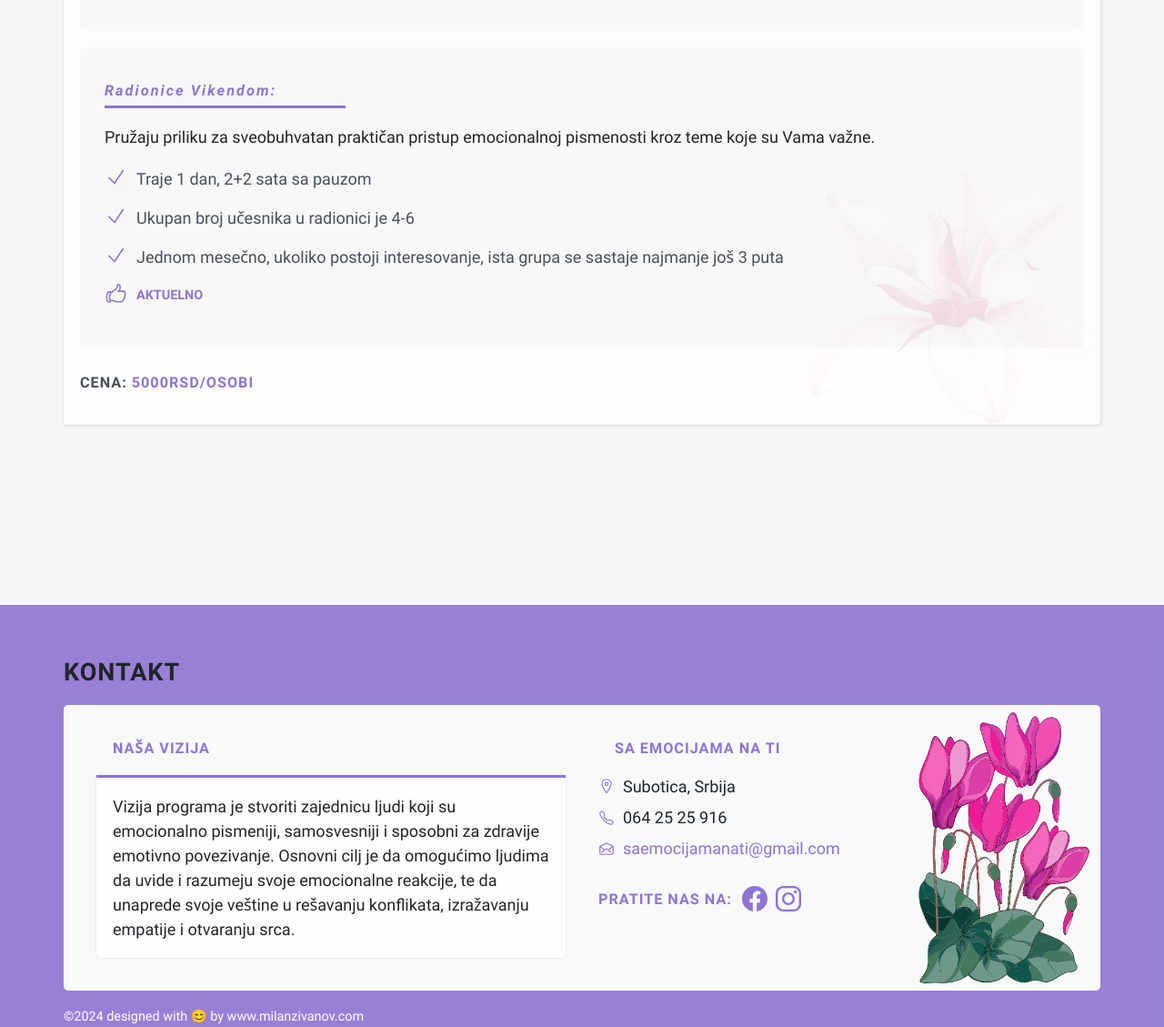
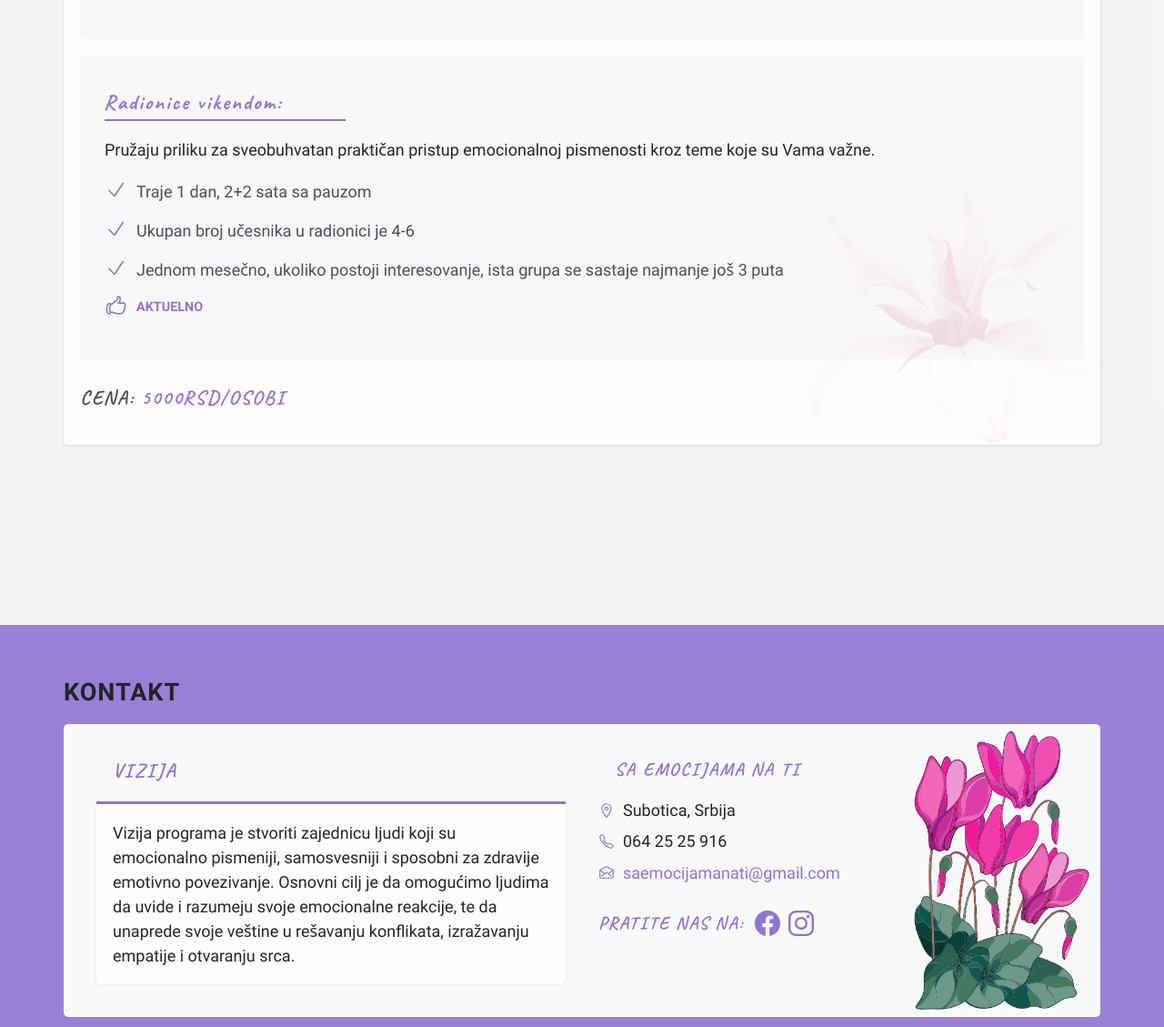
Before and after one commit to milanzivanov/saEmocijamaNaTi, a website built with Vite: page index.html in a window 1280 px wide. Shown: the part 2858-3987 px from the top of the page at 91% size. Built offline with nearby package versions, Linux system fonts and the light colour scheme.

Commit message:
updating code

```diff
--- a/index.html
+++ b/index.html
@@ -520,7 +520,7 @@
       <div class="wrapper contact__container">
         <div class="contact__item">
           <h5 class="h5-heading h5-heading--footer h5-heading--contact-color">
-            naša vizija
+            vizija
           </h5>
           <p class="defoult-text defoult-text--footer">
             Vizija programa je stvoriti zajednicu ljudi koji su emocionalno
@@ -531,7 +531,9 @@
           </p>
         </div>
         <div class="contact__item">
-          <h5 class="h5-heading h5-heading--footer h5-heading--contact-color">
+          <h5
+            class="h5-heading h5-heading--footer h5-heading--contact-color h5-heading--contact-font"
+          >
             sa emocijama na ti
           </h5>
           <ul>
@@ -555,7 +557,9 @@
               >
             </li>
             <li class="list__item">
-              <h5 class="h5-heading h5-heading--footer h5-heading--small">
+              <h5
+                class="h5-heading h5-heading--footer h5-heading--small h5-heading--contact-font"
+              >
                 pratite nas na:
               </h5>
               <a
--- a/src/scss/_fonts.scss
+++ b/src/scss/_fonts.scss
@@ -71,3 +71,23 @@
   font-weight: 800;
   font-display: swap;
 }
+
+@font-face {
+  font-family: "Caveat";
+  src: url("../fonts/Caveat/caveat-bold-webfont.woff2") format("woff2");
+  font-weight: 700;
+  font-display: swap;
+}
+
+@font-face {
+  font-family: "Caveat";
+  src: url("../fonts/Caveat/caveat-regular-webfont.woff2") format("woff2");
+  font-weight: 400;
+  font-display: swap;
+}
+@font-face {
+  font-family: "Caveat-brush";
+  src: url("../fonts/Caveat/caveatbrush-regular-webfont.woff2") format("woff2");
+  font-weight: 400;
+  font-display: swap;
+}
--- a/src/scss/_typography.scss
+++ b/src/scss/_typography.scss
@@ -30,10 +30,9 @@
 
 .h3-heading {
   position: relative;
-  font-family: var(--secondery-font-family);
-  font-size: 0.8rem;
+  font-family: var(--tercial-font-family);
+  font-size: 0.9rem;
   font-weight: 700;
-  font-style: italic;
   letter-spacing: 2px;
   text-transform: uppercase;
   color: var(--brand-color);
@@ -59,20 +58,26 @@
   position: absolute;
   bottom: 0;
   width: 100%;
-  height: 3px;
+  height: 2px;
   background-color: var(--brand-color);
 }
 
 .h4-heading {
-  font-family: var(--secondery-font-family);
+  font-family: var(--tercial-font-family);
   color: var(--brand-color);
   position: relative;
-  font-size: 0.9rem;
+  font-size: 1.3rem;
   font-weight: 700;
-  text-transform: capitalize;
-  font-style: italic;
   letter-spacing: 2px;
-  padding: 1rem 0 0.5rem 0;
+  padding: 1rem 0 0.2rem 0;
+
+  @include viewport-md {
+    font-size: 1.3rem;
+  }
+}
+
+.h4-heading::first-letter {
+  text-transform: uppercase;
 }
 
 .h4-heading--bb {
@@ -82,8 +87,8 @@
 .h4-heading--bb::before {
   position: absolute;
   content: "";
-  width: 65%;
-  height: 3px;
+  width: 83%;
+  height: 2px;
   background-color: var(--brand-color);
   bottom: 0;
 
@@ -97,9 +102,9 @@
   align-items: center;
   position: relative;
   color: var(--brand-color);
-  font-family: var(--secondery-font-family);
-  font-size: 0.9rem;
-  letter-spacing: 1px;
+  font-family: var(--tercial-font-family);
+  font-size: 1.2rem;
+  letter-spacing: 2px;
   text-transform: uppercase;
   padding: 0.5rem 0.5rem 1rem 1rem;
 
@@ -114,6 +119,11 @@
   color: var(--brand-color);
   font-weight: 700;
   padding: 0 0 1rem 1rem;
+}
+
+.h5-heading--contact-font {
+  font-family: var(--tercial-font-family);
+  font-size: 1.1rem;
 }
 
 .h5-heading--small {
--- a/src/scss/_variables.scss
+++ b/src/scss/_variables.scss
@@ -1,6 +1,7 @@
 :root {
   --primary-font-family: "Montserrat", "Poppins", system-ui, sans-serif;
   --secondery-font-family: "Roboto", system-ui, sans-serif;
+  --tercial-font-family: "Caveat", system-ui, sans-serif;
   --headerHeight: var(--headerHeight);
   --grid-unit: 1rem;
   --border-radius-base: 5px;
```
Also changed, not shown: src/fonts/Caveat/caveat-bold-webfont.woff (added), src/fonts/Caveat/caveat-bold-webfont.woff2 (added), src/fonts/Caveat/caveat-regular-webfont.woff (added), src/fonts/Caveat/caveat-regular-webfont.woff2 (added), src/fonts/Caveat/caveatbrush-regular-webfont.woff (added), src/fonts/Caveat/caveatbrush-regular-webfont.woff2 (added).
